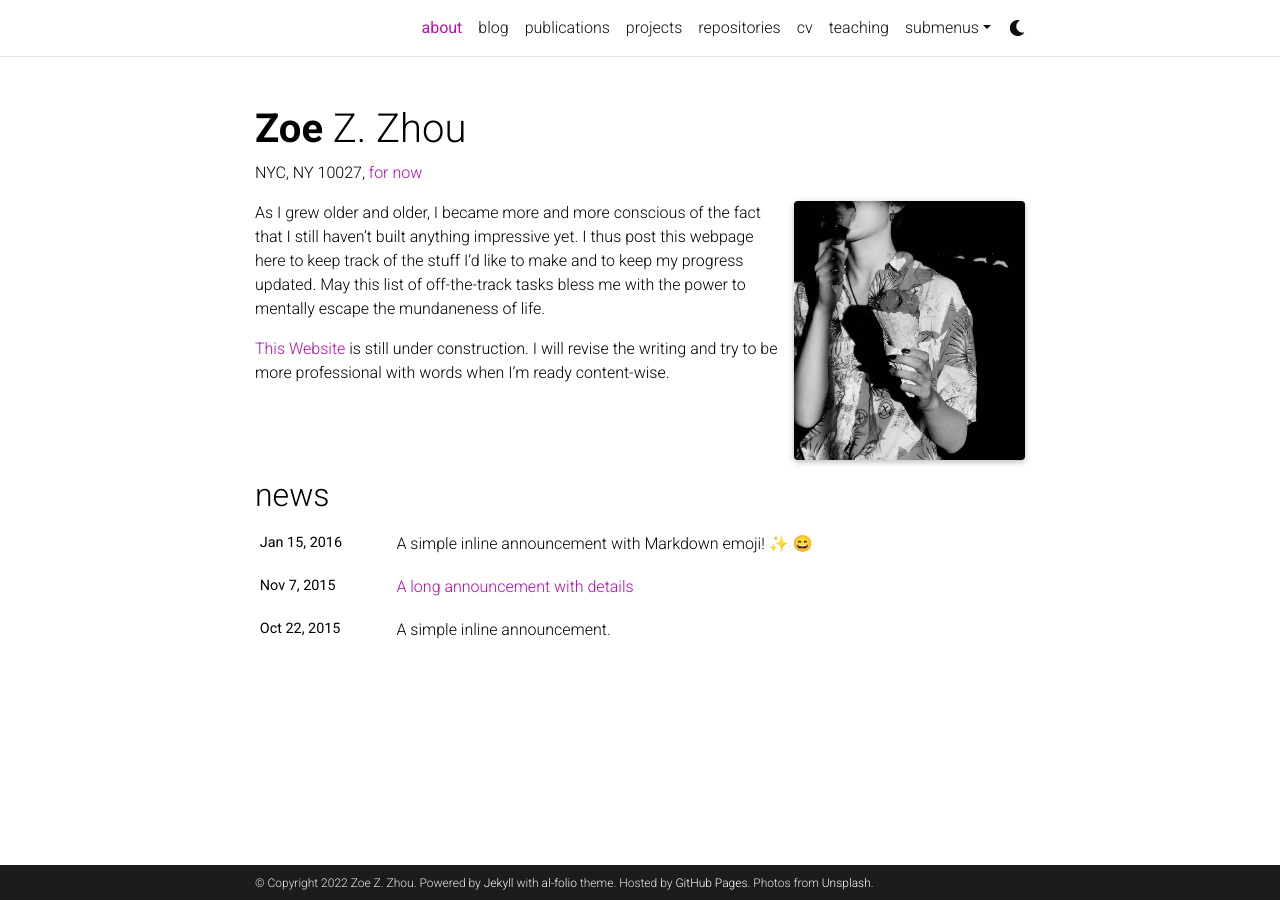
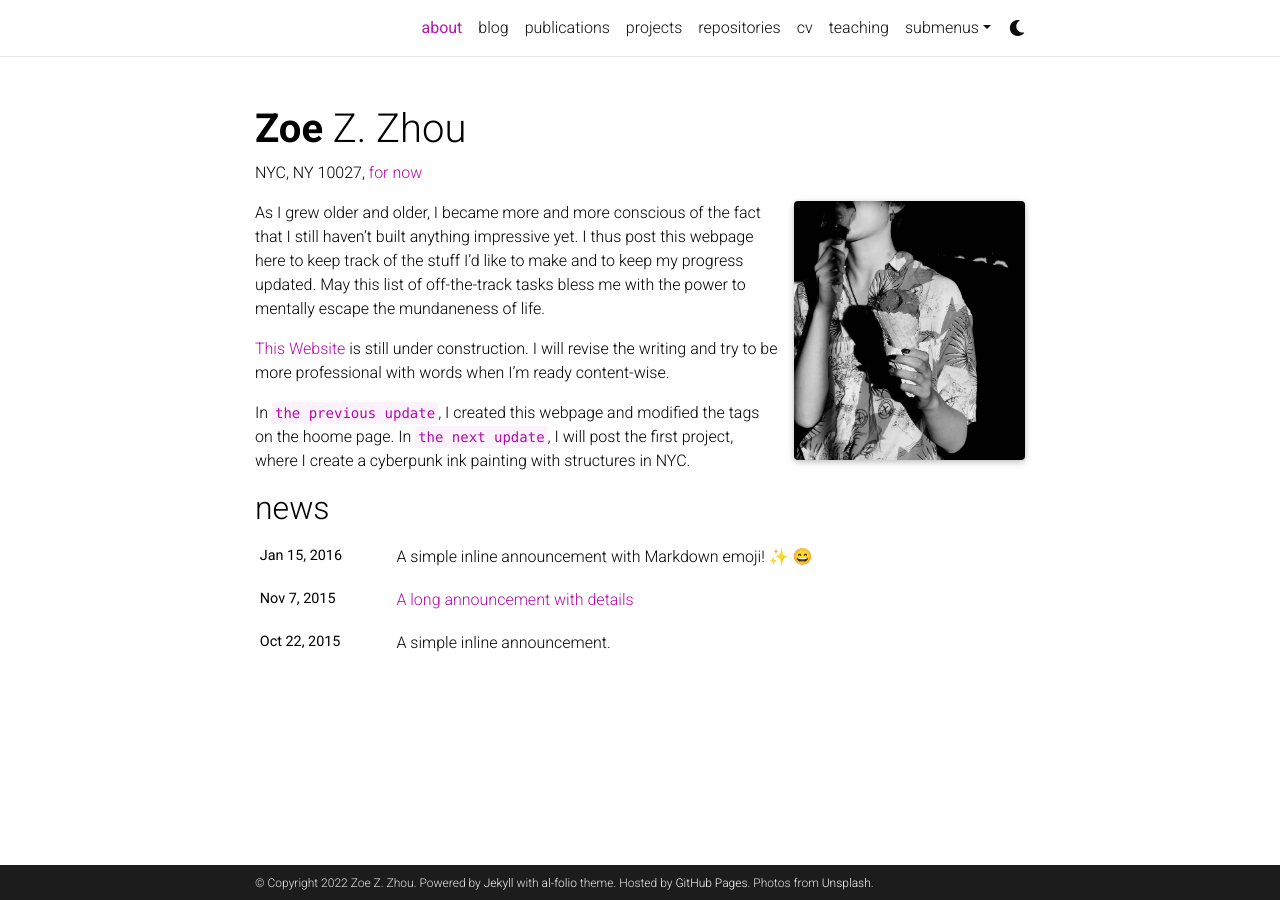
Before and after one commit to Zoewhat/Zoewhat.github.io, a Jekyll site: the page built from _pages/about.md, in a window 1280 px wide. Built offline with Jekyll 4.4.1, drawn with Linux system fonts in a browser that asks for light colours; full-size pictures stand in for the smaller copies a plugin makes; emoji names are drawn with the system emoji font; comment, search, counter and statistics services are not loaded; a style sheet for code colours, icons or effects is not loaded.

Commit message:
Update about.md

```diff
--- a/_pages/about.md
+++ b/_pages/about.md
@@ -17,3 +17,5 @@ news : true  # includes a list of news items
 As I grew older and older, I became more and more conscious of the fact that I still haven’t built anything impressive yet. I thus post this webpage here to keep track of the stuff I’d like to make and to keep my progress updated. May this list of off-the-track tasks bless me with the power to mentally escape the mundaneness of life.
 
 [This Website](https://zoewhat.github.io/) is still under construction. I will revise the writing and try to be more professional with words when I'm ready content-wise.
+
+In `the previous update`, I created this webpage and modified the tags on the hoome page. In `the next update`, I will post the first project, where I create a cyberpunk ink painting with structures in NYC.
```
